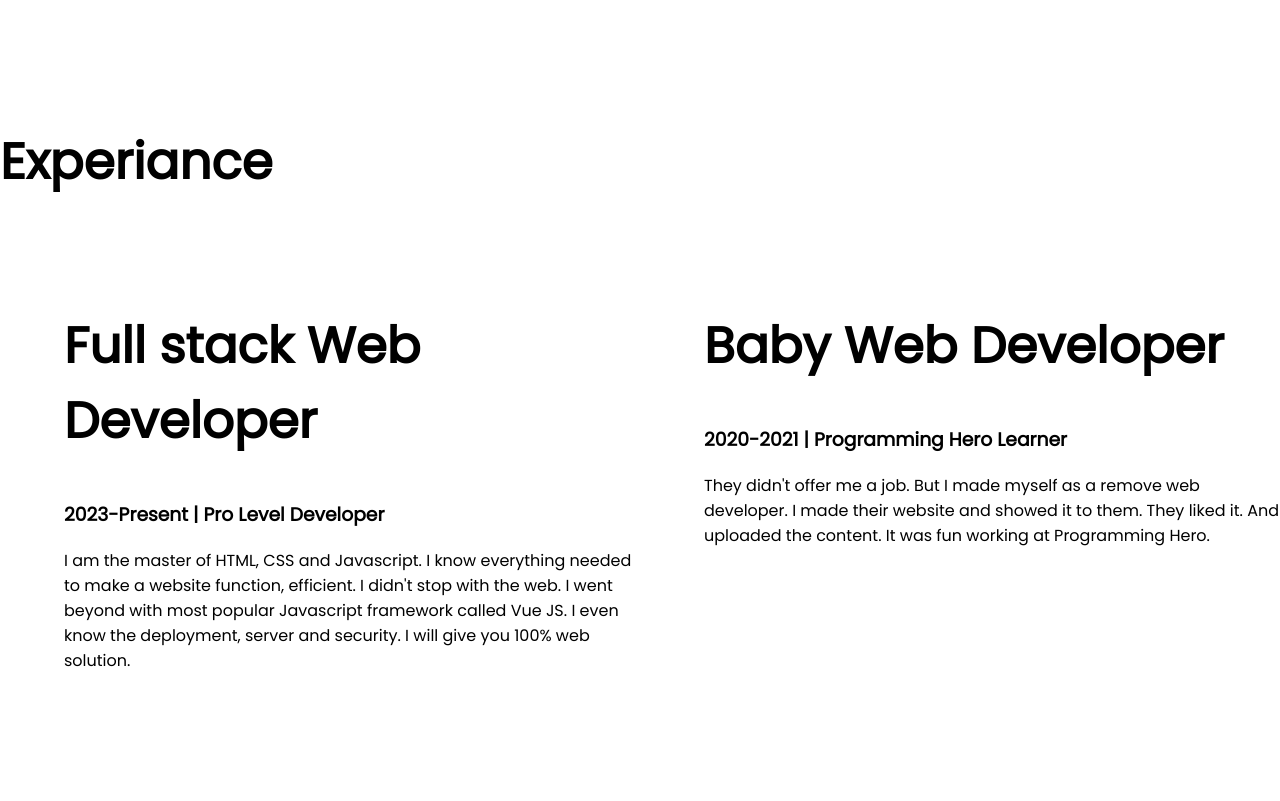
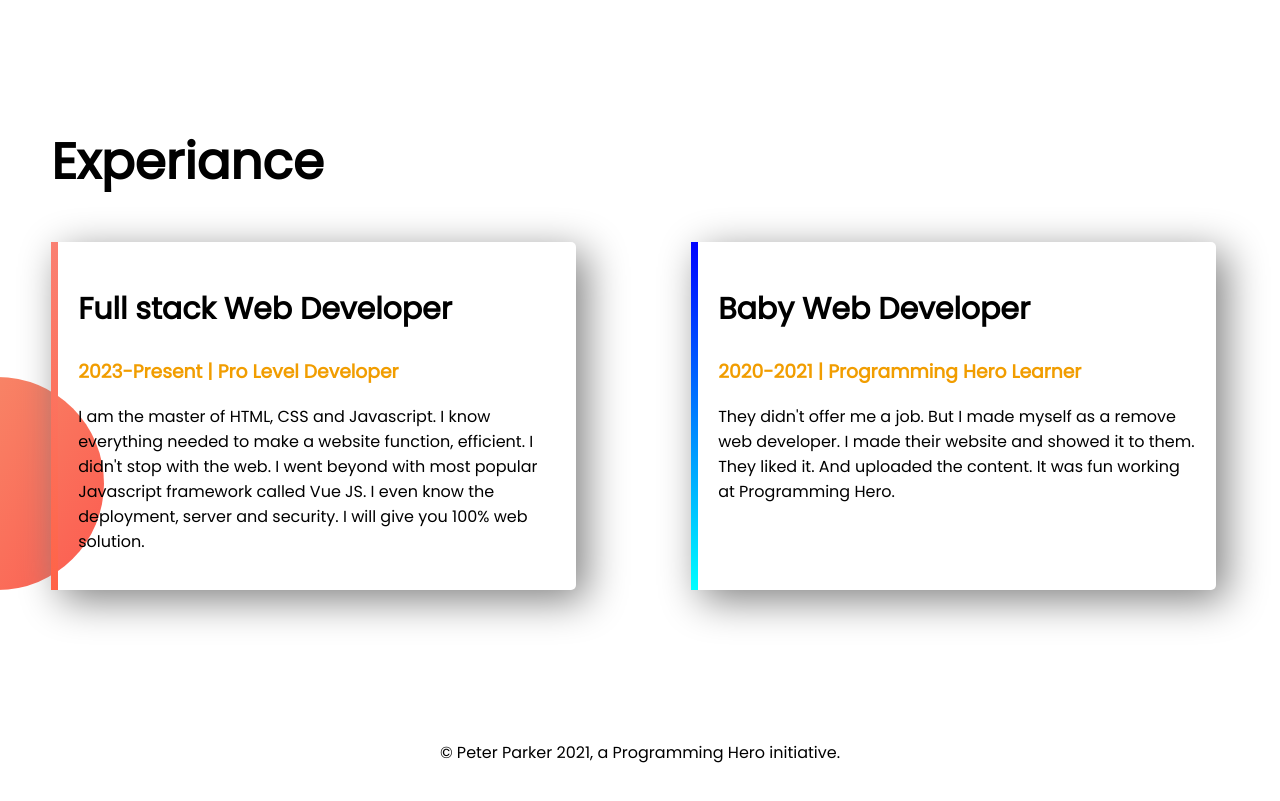
Before and after one commit to showkhin1997/developer-portfolio, a plain HTML site: page index.html in a window 1280 px wide. Shown: the part 1140-1941 px from the top of the page. Drawn offline with Linux system fonts and the light colour scheme.

Commit message:
portfolio practice complete

```diff
--- a/index.html
+++ b/index.html
@@ -47,23 +47,26 @@
     <section class="experiance-area">
         <h1>Experiance</h1>
         <div class="flexible-container">
-            <div class="half-width">
-                <h1>Full stack Web Developer</h1>
-                <h3>2023-Present | Pro Level Developer</h3>
+            <div id="full-stack-web-development" class="experiance-item">
+                <h2>Full stack Web Developer</h2>
+                <h3 class="name-color">2023-Present | Pro Level Developer</h3>
                 <p>I am the master of HTML, CSS and Javascript. I know everything needed to make a website function,
                     efficient. I didn't stop with the web. I went beyond with most popular Javascript framework called
                     Vue
                     JS. I even know the deployment, server and security. I will give you 100% web solution.</p>
             </div>
-            <div class="half-width">
-                <h1>Baby Web Developer</h1>
-                <h3>2020-2021 | Programming Hero Learner</h3>
+            <div id="baby-web-development" class="experiance-item">
+                <h2>Baby Web Developer</h2>
+                <h3 class="name-color">2020-2021 | Programming Hero Learner</h3>
                 <p>They didn't offer me a job. But I made myself as a remove web developer. I made their website and
                     showed
                     it to them. They liked it. And uploaded the content. It was fun working at Programming Hero.</p>
             </div>
         </div>
     </section>
+    <footer>
+        <p>© Peter Parker 2021, a Programming Hero initiative.</p>
+    </footer>
 </body>
 
 </html>
--- a/style.css
+++ b/style.css
@@ -4,6 +4,9 @@ body{
 }
 h1{
     font-size: 50px;
+}
+h2{
+    font-size: 30px;
 }
 .name-color{
     color: rgb(241, 157, 0);
@@ -37,6 +40,11 @@ h1{
     background-repeat: no-repeat;
     background-position: right;
 }
+.experiance-area{
+    background-image: url(images/exp-bg.png);
+    background-repeat: no-repeat;
+    background-position-y: 100%;
+}
 .dream-big p{
  padding-right: 20%;
  text-align: justify;
@@ -44,3 +52,29 @@ h1{
 .top-banner p{
     text-align: justify;
 }
+.experiance-item{
+    box-shadow: 10px 10px 40px gray;
+    width: 40%;
+    margin-left: 4%;
+    margin-right: 5%;
+    padding: 20px;
+    border-radius: 5px;
+}
+#full-stack-web-development{
+    border-image: linear-gradient(salmon, tomato);
+    border-left: 7px solid;
+    border-image-slice: 1;
+}
+#baby-web-development{
+    border-image: linear-gradient(blue, cyan);
+    border-left: 7px solid;
+    border-image-slice: 1;
+}
+
+.experiance-area h1{
+    padding-left: 4%;
+}
+
+footer p{
+    text-align: center;
+}
```
